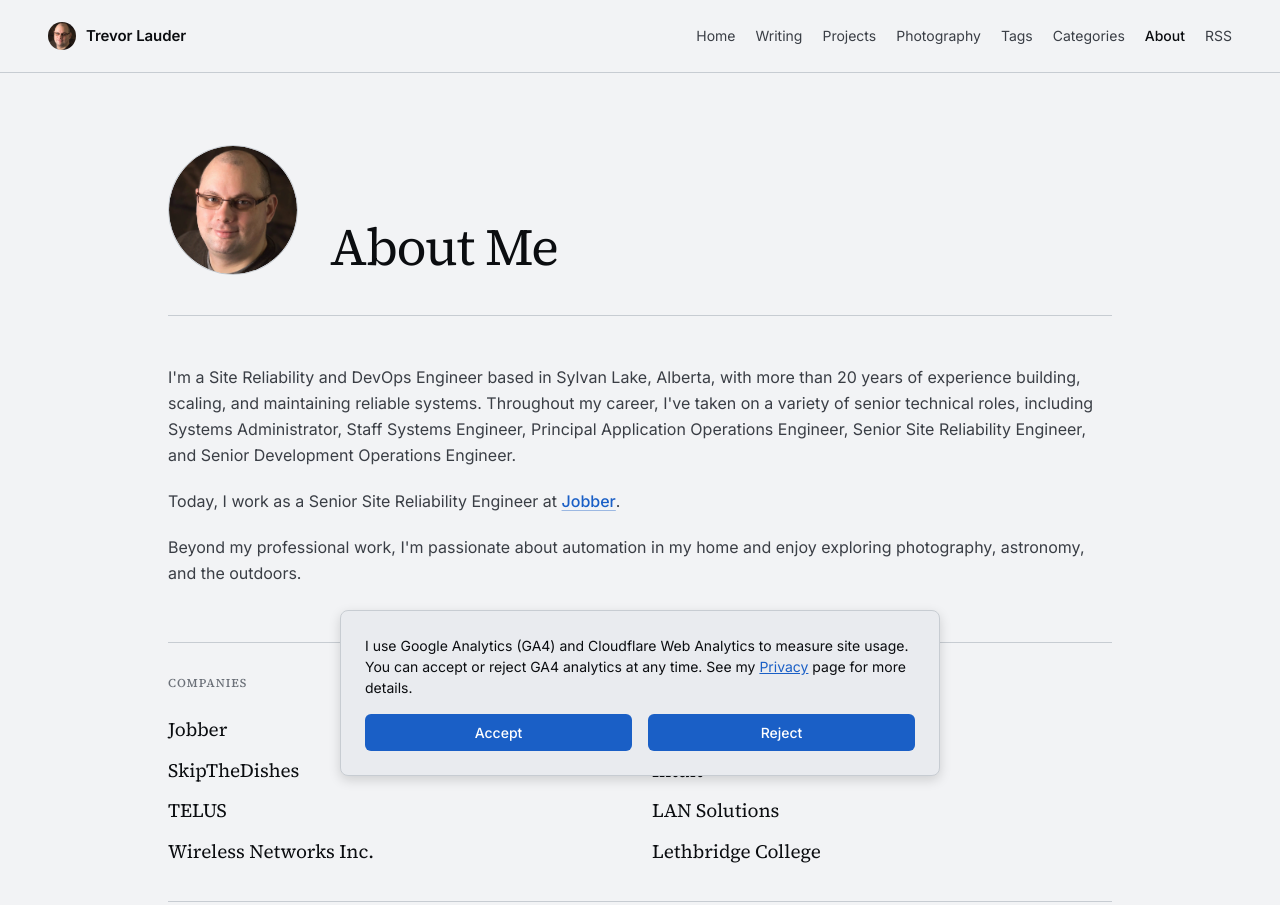
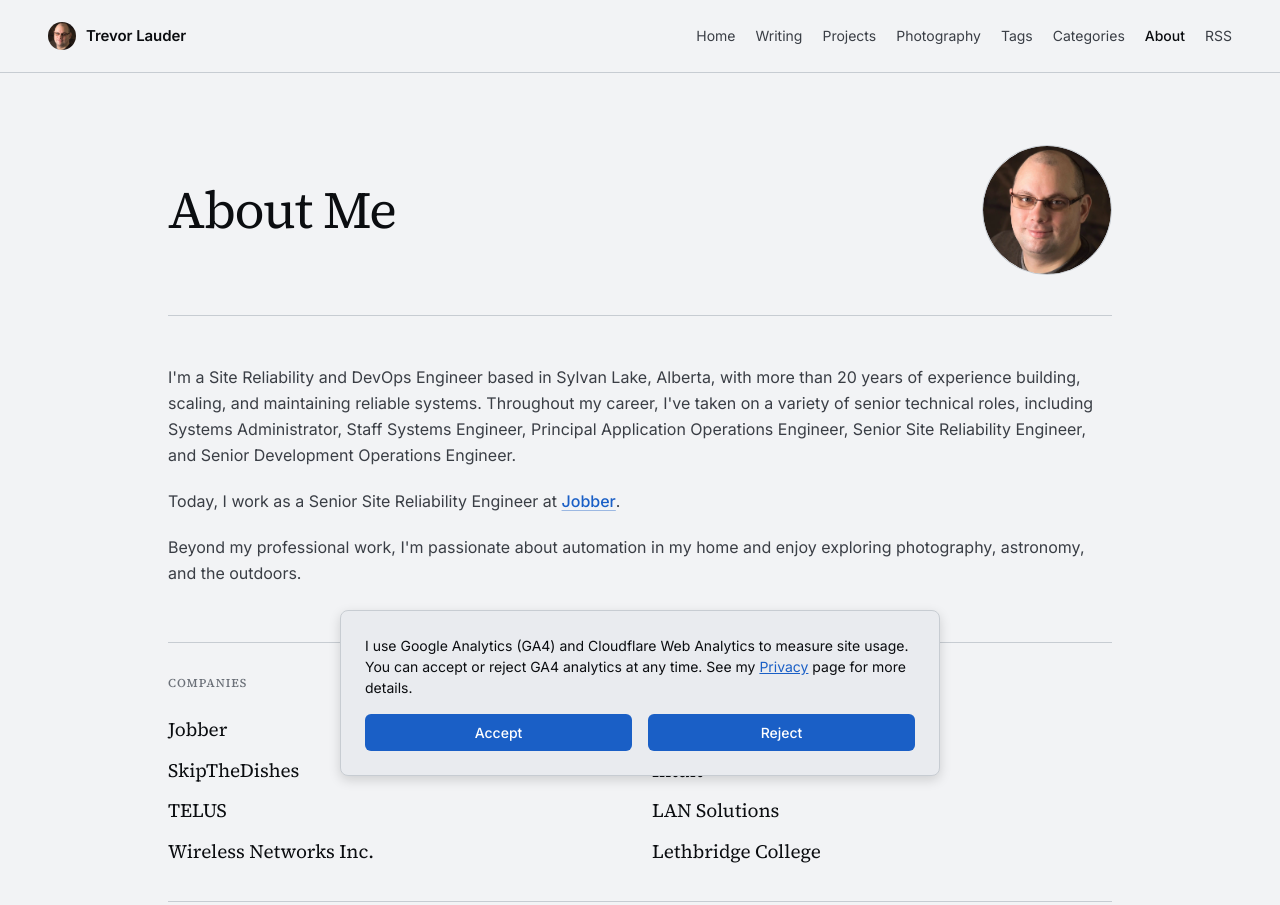
Before and after one commit to trevorlauder/trevorlauder.dev, an Astro site: page /about in a window 1280 px wide. Shown: the top 905 px of the page. Built offline with nearby package versions, Linux system fonts and the light colour scheme; Astro itself is replaced by a stand-in of ours.

Commit message:
Update about

```diff
--- a/src/layouts/About.astro
+++ b/src/layouts/About.astro
@@ -35,13 +35,16 @@ const connect = [
   <body class="min-h-screen">
     <Header />
     <main id="main" class="max-w-[1040px] mx-auto px-6 md:px-12 pt-[72px] pb-24">
-      <section class="pb-10 border-b border-[var(--border-subtle)] mb-12 flex flex-col md:flex-row md:items-end md:gap-8 gap-6">
+      <section class="pb-10 border-b border-[var(--border-subtle)] mb-12 flex flex-col-reverse md:flex-row md:items-center md:justify-between md:gap-8 gap-6">
+        <h1 class="font-serif font-normal text-[clamp(36px,4.8vw,52px)] leading-[1.05] tracking-[-0.025em] text-[var(--text-primary)] m-0 text-balance">
+          About Me
+        </h1>
         <a
           href="https://www.linkedin.com/in/trevor-lauder"
           target="_blank"
           rel="noopener noreferrer"
           aria-label="Trevor Lauder on LinkedIn"
-          class="profile-hover rounded-full overflow-hidden block border border-[var(--border-subtle)] shrink-0 self-start"
+          class="profile-hover rounded-full overflow-hidden block border border-[var(--border-subtle)] shrink-0 self-start md:self-auto"
         >
           <Image
             src={profileImage}
@@ -52,11 +55,6 @@ const connect = [
             class="rounded-full block w-[128px] h-[128px]"
           />
         </a>
-        <div>
-          <h1 class="font-serif font-normal text-[clamp(36px,4.8vw,52px)] leading-[1.05] tracking-[-0.025em] text-[var(--text-primary)] m-0 text-balance">
-            About Me
-          </h1>
-        </div>
       </section>
 
       <div class="prose prose-article max-w-none text-[var(--text-primary)]">
```
